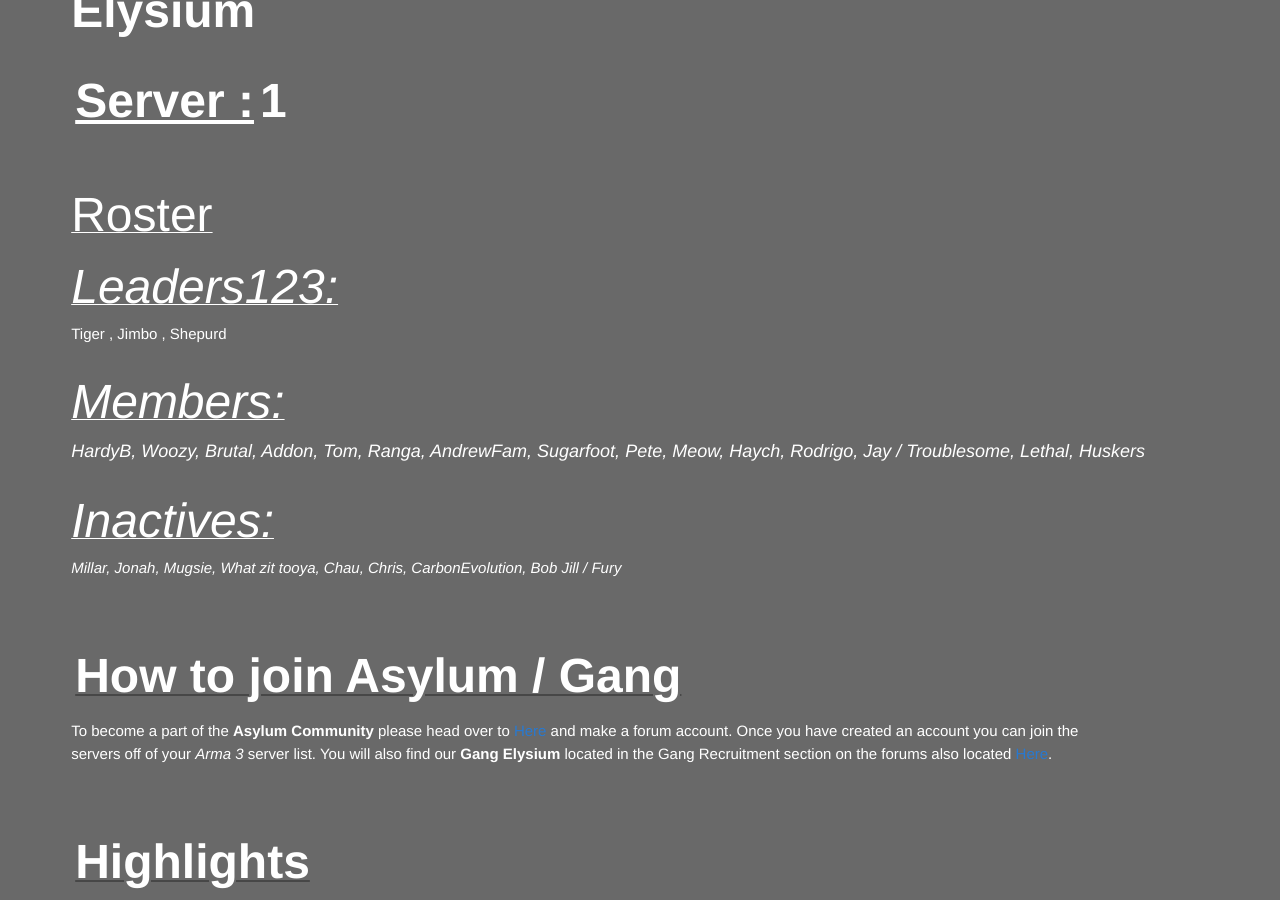
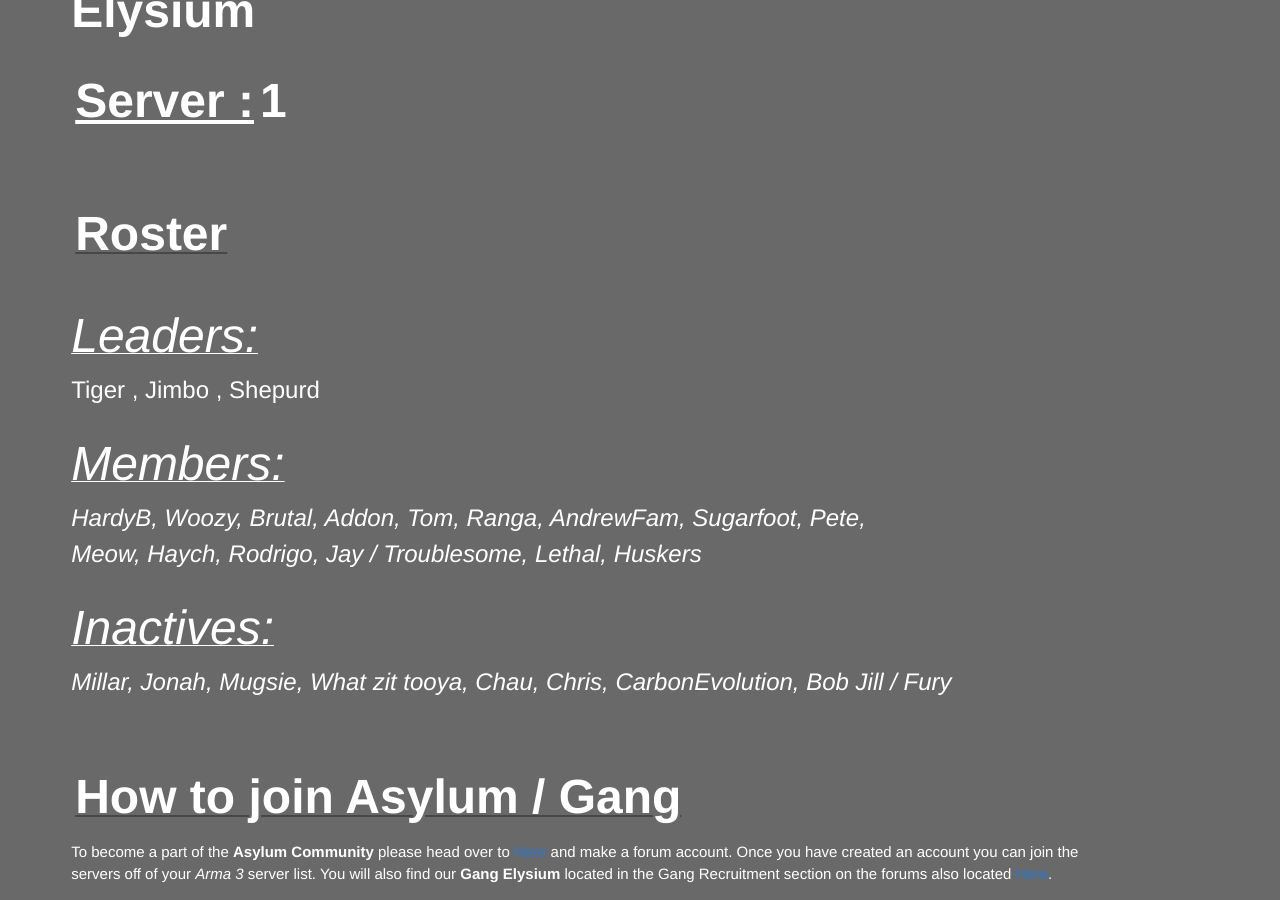
Before and after one commit to DerekR0123/Rossfitness.github.io, a Jekyll site: the page index.html, which Jekyll copies as it is, in a window 1280 px wide and 900 px high, scrolled down 318 px. Built offline with Jekyll 4.4.1, drawn with Linux system fonts in a browser that asks for light colours.

Commit message:
Update index.html

```diff
--- a/index.html
+++ b/index.html
@@ -33,15 +33,15 @@
 <h2><p><FONT size="15" COLOR= "FFFFFF"><u>Server :</u></font>        <strong><font size="23" color= "FFFFFF">1</strong></font></p></h2><br>
 
 <a id="designer-templates" class="anchor" href="#designer-templates" aria-hidden="true"><span aria-hidden="true" class="octicon octicon-link"></span></a>
-<u><FONT size="10" COLOR="FFFFFF">Roster</FONT></u>
+<h2><u><FONT size="10" COLOR="FFFFFF">Roster</FONT></u></h2><br>
 
-<p><u><FONT size="7" COLOR="FFFFFF"><em>Leaders123:</em></u></FONT><br>Tiger , Jimbo , Shepurd<br></em></p>
+<p><u><FONT size="7" COLOR="FFFFFF"><em>Leaders:</em></u></FONT><br><FONT size="5" COLOR="FFFFFF">Tiger , Jimbo , Shepurd<br></em></FONT></p>
 <p><u><FONT size="7" COLOR="FFFFFF"><em>Members:</em></FONT></u></h4><br>
-<em><FONT size="4" COLOR="FFFFFF">HardyB, Woozy, Brutal, Addon, Tom, Ranga, AndrewFam, Sugarfoot, Pete, Meow,
-Haych, Rodrigo, Jay / Troublesome, Lethal, Huskers<br></em></FONT></p>
+<em><FONT size="5" COLOR="FFFFFF">HardyB, Woozy, Brutal, Addon, Tom, Ranga, AndrewFam, Sugarfoot, Pete,<br>
+Meow, Haych, Rodrigo, Jay / Troublesome, Lethal, Huskers<br></em></FONT></p>
 
 <p><u><FONT size="7" COLOR="FFFFFF"><em>Inactives:</em></u></FONT><br>
-<em>Millar, Jonah, Mugsie, What zit tooya, Chau, Chris, CarbonEvolution, Bob Jill / Fury<br></em></p><br>
+<em><FONT size="5" COLOR="FFFFFF">Millar, Jonah, Mugsie, What zit tooya, Chau, Chris, CarbonEvolution, Bob Jill / Fury<br></em></FONT></p><br>
 
 <a id="creating-pages-manually" class="anchor" href="#creating-pages-manually" aria-hidden="true"><span aria-hidden="true" class="octicon octicon-link"></span></a><h2><u>
 <FONT size="15" COLOR="FFFFFF">How to join Asylum / Gang</FONT></h2></u>
```
